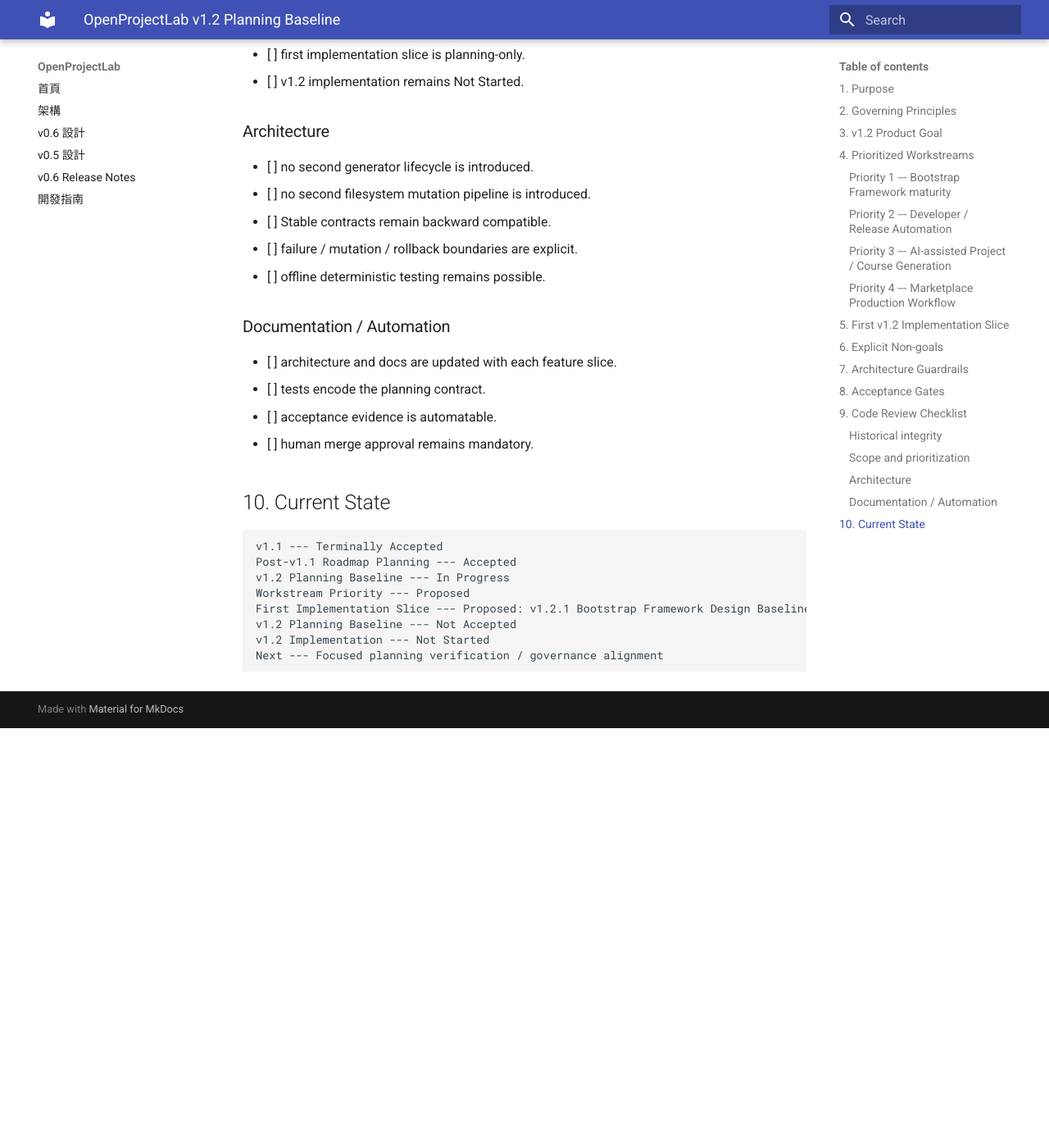
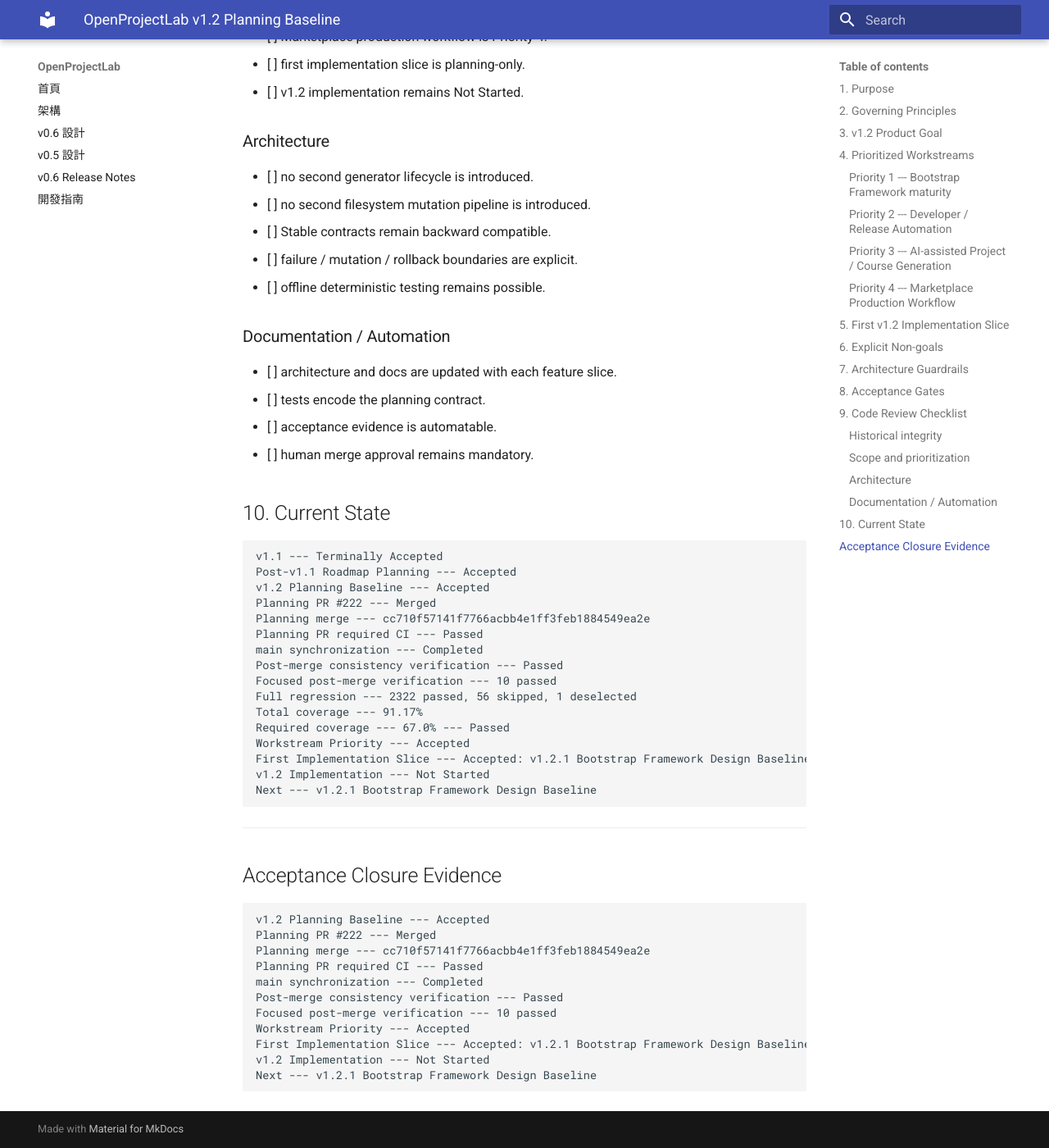
Before and after one commit to khwang1964/OpenProjectLab, an MkDocs documentation site: the page built from docs/releases/v1.2-planning-baseline.md, in a window 1280 px wide and 1400 px high, scrolled down 5832 px. Shown: the whole window at 82% size. Built offline with MkDocs 1.6.1 and Material for MkDocs 9.7.7, drawn with Linux system fonts in a browser that asks for light colours; before the commit the page ends 6720 px from its top, so only the background shows below that; some of the changed text lies outside the part shown.

Commit message:
docs: accept v1.2 planning baseline (#223)

````diff
--- a/docs/releases/v1.2-planning-baseline.md
+++ b/docs/releases/v1.2-planning-baseline.md
@@ -1,6 +1,6 @@
 # OpenProjectLab v1.2 Planning Baseline
 
-> **Status:** Design / Planning Baseline --- In Progress
+> **Status:** Accepted --- Terminally Closed
 > **Predecessor:** Post-v1.1 Roadmap Planning --- Accepted
 > **Predecessor Merge:** 55781b43f7b661a48338601cb22a4d69a120c584
 > **Target Version:** v1.2
@@ -191,23 +191,25 @@
 ``` text
 Governing planning design --- Defined
 Fail-closed planning tests --- Added
-Workstream priority --- Pending
-First implementation slice --- Pending
+Workstream priority --- Accepted
+First implementation slice --- Accepted: v1.2.1 Bootstrap Framework Design Baseline
 Explicit non-goals --- Defined
 Architecture guardrails --- Defined
-Roadmap alignment --- Pending
-HISTORY alignment --- Pending
-CHANGELOG alignment --- Pending
-Focused planning tests --- Pending
-Full regression / coverage --- Pending
-git diff --check --- Pending
-pre-commit --- Pending
-Planning PR required CI --- Pending
-Planning PR squash merge --- Pending
-main synchronization --- Pending
-Post-merge consistency verification --- Pending
-Terminal planning acceptance --- Pending
-v1.2 Planning Baseline --- Not Accepted
+Roadmap alignment --- Completed
+HISTORY alignment --- Completed
+CHANGELOG alignment --- Completed
+Focused planning tests --- Passed
+Full regression --- 2322 passed, 56 skipped, 1 deselected
+Total coverage --- 91.17%
+Required coverage --- 67.0% --- Passed
+git diff --check --- Passed
+pre-commit --- Passed
+Planning PR #222 required CI --- Passed
+Planning PR #222 squash merge --- Completed
+main synchronization --- Completed
+Post-merge consistency verification --- Passed
+Terminal planning acceptance --- Completed
+v1.2 Planning Baseline --- Accepted
 v1.2 Implementation --- Not Started
 ```
 
@@ -249,10 +251,38 @@
 ``` text
 v1.1 --- Terminally Accepted
 Post-v1.1 Roadmap Planning --- Accepted
-v1.2 Planning Baseline --- In Progress
-Workstream Priority --- Proposed
-First Implementation Slice --- Proposed: v1.2.1 Bootstrap Framework Design Baseline
-v1.2 Planning Baseline --- Not Accepted
+v1.2 Planning Baseline --- Accepted
+Planning PR #222 --- Merged
+Planning merge --- cc710f57141f7766acbb4e1ff3feb1884549ea2e
+Planning PR required CI --- Passed
+main synchronization --- Completed
+Post-merge consistency verification --- Passed
+Focused post-merge verification --- 10 passed
+Full regression --- 2322 passed, 56 skipped, 1 deselected
+Total coverage --- 91.17%
+Required coverage --- 67.0% --- Passed
+Workstream Priority --- Accepted
+First Implementation Slice --- Accepted: v1.2.1 Bootstrap Framework Design Baseline
 v1.2 Implementation --- Not Started
-Next --- Focused planning verification / governance alignment
+Next --- v1.2.1 Bootstrap Framework Design Baseline
 ```
+
+------------------------------------------------------------------------
+
+<!-- v1.2-planning-baseline-acceptance-recovery -->
+
+## Acceptance Closure Evidence
+
+``` text
+v1.2 Planning Baseline --- Accepted
+Planning PR #222 --- Merged
+Planning merge --- cc710f57141f7766acbb4e1ff3feb1884549ea2e
+Planning PR required CI --- Passed
+main synchronization --- Completed
+Post-merge consistency verification --- Passed
+Focused post-merge verification --- 10 passed
+Workstream Priority --- Accepted
+First Implementation Slice --- Accepted: v1.2.1 Bootstrap Framework Design Baseline
+v1.2 Implementation --- Not Started
+Next --- v1.2.1 Bootstrap Framework Design Baseline
+```
````
Also changed, not shown: CHANGELOG.md (+9 -0 lines), docs/HISTORY.md (+24 -0 lines), docs/roadmap.md (+21 -0 lines), 1 other file.
